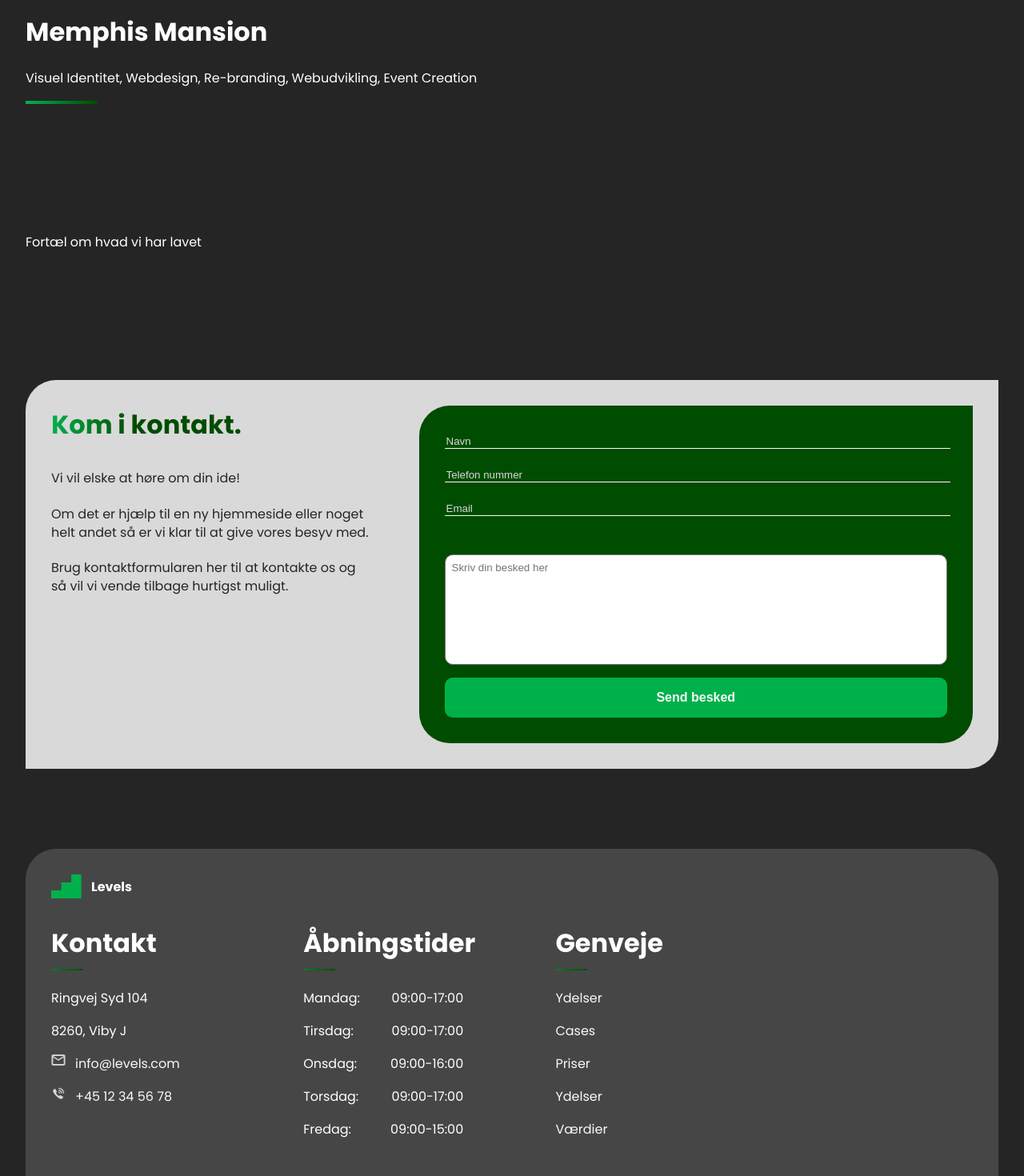
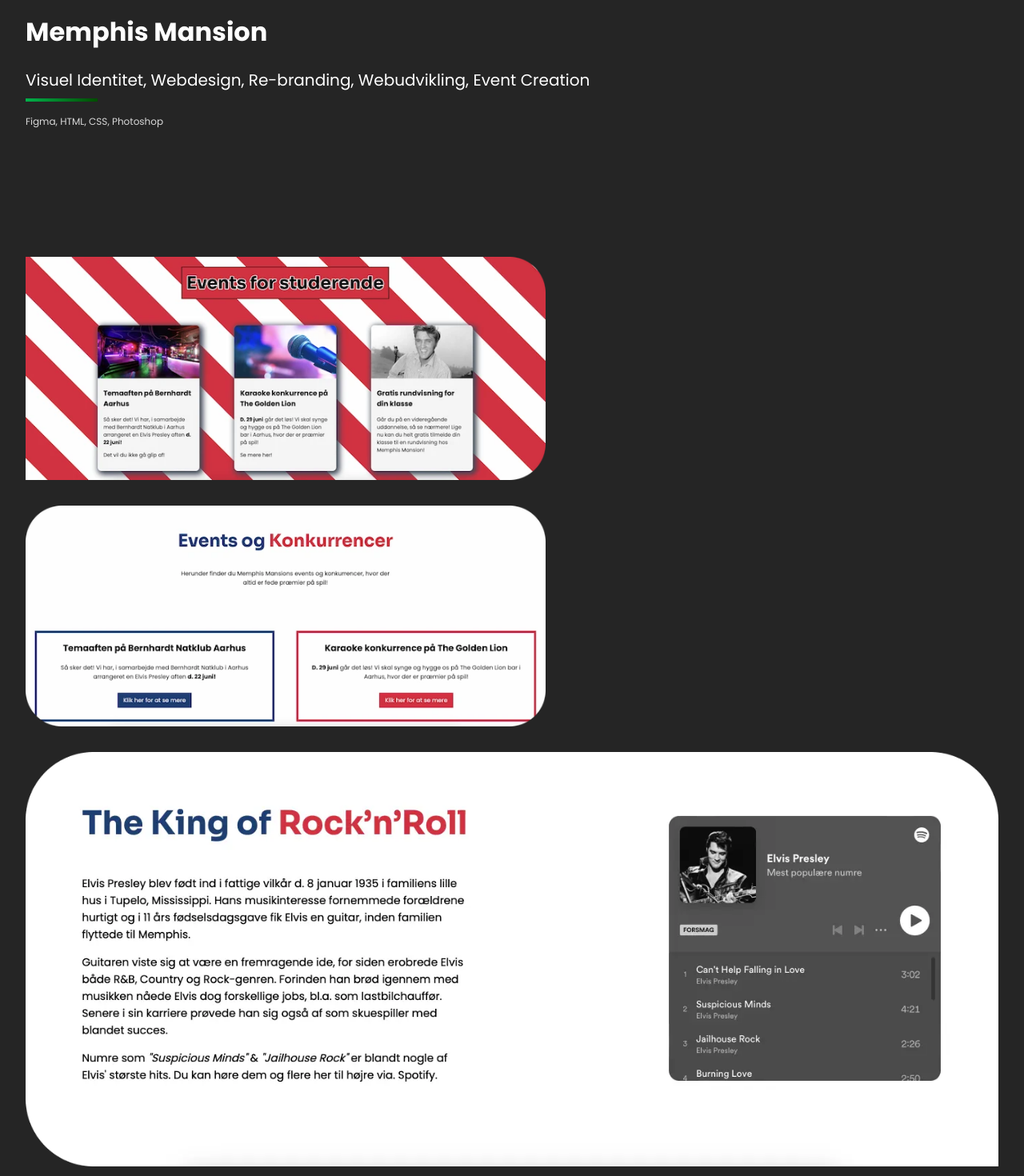
Before and after one commit to Steffen-Svenningsen/levels, a React (Create React App) app: page /levels/cases/memphis-mansion in a window 1280 px wide. Shown: the part 100-1570 px from the top of the page at 80% size. Built offline with nearby package versions, Linux system fonts and the light colour scheme.

Commit message:
Add content for the case

```diff
--- a/src/App.css
+++ b/src/App.css
@@ -563,7 +563,37 @@
   border-radius: 50px 0px 50px 50px;
 }
 
+/* Case subpage */
+.expertise {
+  margin: 0 0 0.5rem 0;
+  font-size: 1.25rem;
+}
 
+.no-margin {
+  margin: 0;
+}
+
+.tools-used {
+  font-size: 12px;
+  color: var(--text-secondary);
+  margin-top: 1rem;
+}
+
+.case-images {
+  display: flex;
+  flex-wrap: wrap;
+  gap: 2rem;
+  justify-content: space-between;
+}
+
+.case-images img {
+  max-width: 650px;
+  min-width: 280px;
+}
+
+.case-info-section {
+  max-width: 70ch;
+}
 
 /* Prices */
 .price-intro {
--- a/src/pages/MemphisMansion.js
+++ b/src/pages/MemphisMansion.js
@@ -1,16 +1,31 @@
 import React from 'react'
+import Events from "../images/memphis-mansion-events.webp"
+import Competition from "../images/memphis-mansion-competition.webp"
+import Music from "../images/memphis-mansion-music.webp"
 
 export default function MemphisMansion() {
   return (
     <div className='case-page page'>
       <h1>Memphis Mansion</h1>
       <p className='expertise'>Visuel Identitet, Webdesign, Re-branding, Webudvikling, Event Creation</p>
-      <div className='gradient-line'></div>
-      <section>
-
+      <div className='gradient-line no-margin'></div>
+      <p className='tools-used'>Figma, HTML, CSS, Photoshop</p>
+      <section className='about-image-section'>
+        <div className='case-images'>
+          <img src={Events} width={715} height={304} alt='Kunderelation'/>
+          <img src={Competition} width={715} height={304} alt='Samarbejde'/>
+        </div>
+        <div>
+          <img src={Music} width={1500} height={500} alt='Kontor arbejde'/>
+        </div>
       </section>
-      <section>
-        <p>Fortæl om hvad vi har lavet</p>
+      <section className='case-info-section'>
+        <h1>Et samarbejde med mening.</h1>
+        <div className='gradient-line'></div>
+        <p>Vi blev kontaktet af Memphis Mansion der gerne ville prøve sig af hos en ny målgruppe, nemlig unge studerende. På den måde håbede de på at kunne tale til den nye generation og sikre sin fremtid den vej. Til det ønskede de Levels hjælp!</p>
+        <p>Memphis Mansion havde allerede nogle tanker om hvad der skulle ske, men det var i samarbejde med vores konsulenter, at alt faldt i hak.</p>
+        <p>Levels lavede research på målgruppen og hele idéen. Herefter blev der lavet et design til den nye digitale løsning Memphis Mansion ønskede sig, samt idégenerering omkring events og tiltag der kunne tiltrække folk fra målgruppen. Har tænkte man bl.a. på at henvende sig til bylivet i Aarhus og i sin helhed det at henvende sig til Aarhus, hvor vi kunne se en stor mængde af potentielle nye besøgende.</p>
+        <p>Memphis Mansion var meget tilfredse med samarbejdet og fortæller at de siden da har set en forøgelse på omkring 225% af besøgende fra målgruppen.</p>
       </section>
     </div>
   )
```
